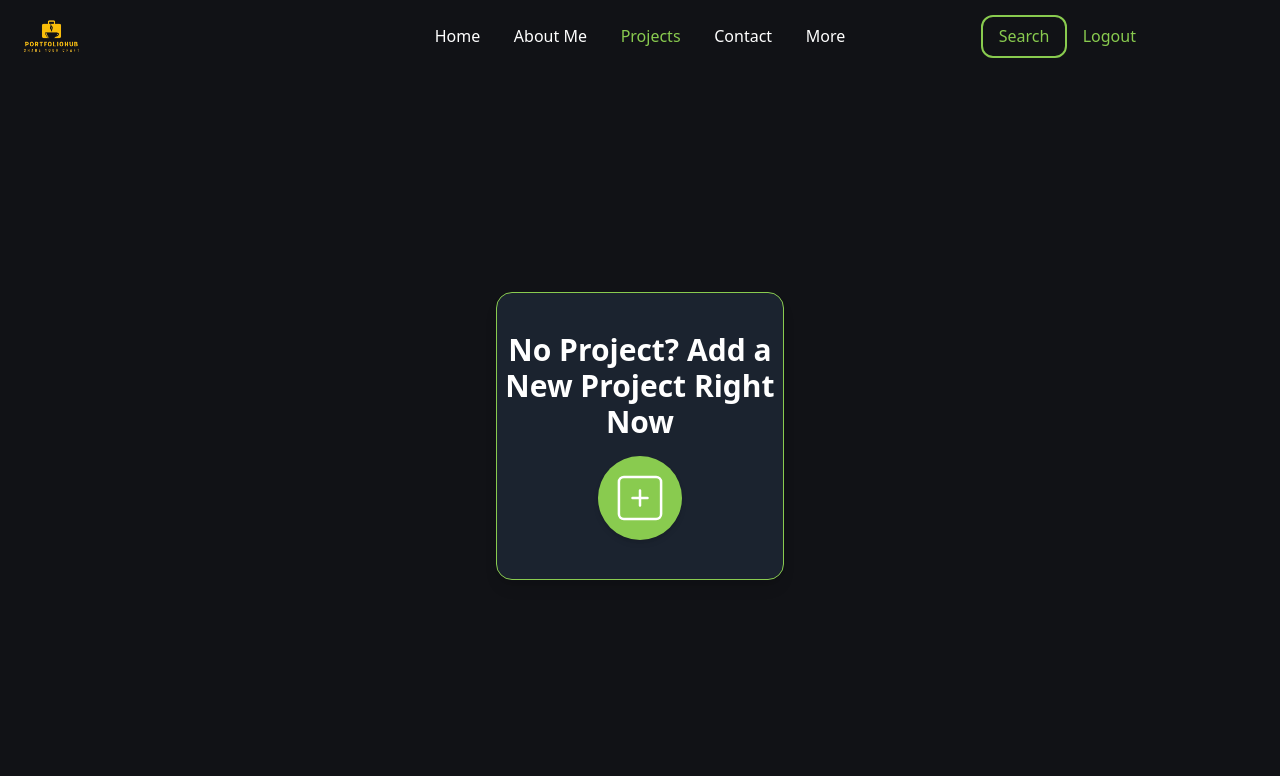
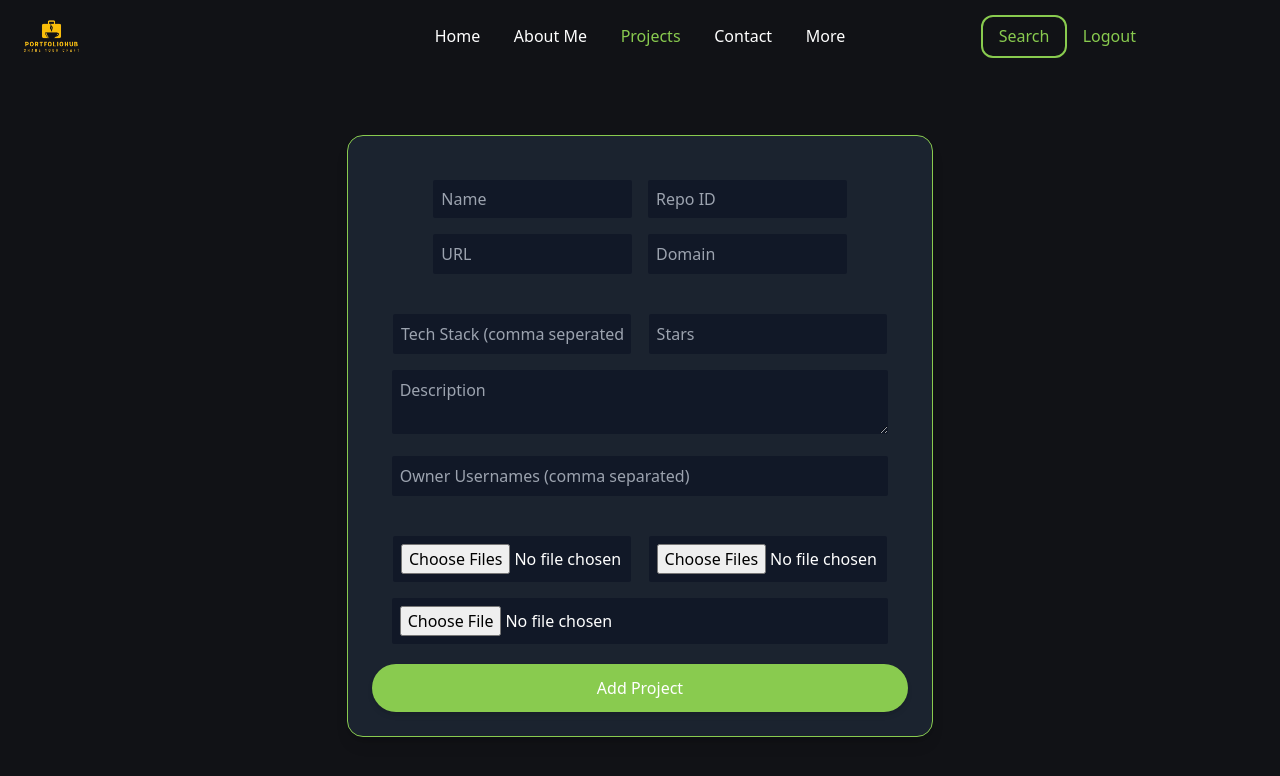
Before and after one commit to UjjawalGusain/PortfolioHub, a React (Vite) app in the folder frontend/: page /projects in a window 1280 px wide. Shown: the top 776 px of the page. Built offline with nearby package versions, Linux system fonts and the light colour scheme.

Commit message:
Added front-end to add project

```diff
--- /dev/null
+++ b/frontend/src/components/Projects/AddProjectCard.jsx
@@ -0,0 +1,68 @@
+import React from 'react';
+import { useForm } from 'react-hook-form';
+import axios from 'axios';
+import { USER_ENDPOINTS } from '../../services/apiService';
+import MainDetails from './AddProjectDetails/MainDetails';
+import OptionalDetails from './AddProjectDetails/OptionalDetails';
+import FilesDetails from './AddProjectDetails/FilesDetails';
+
+function AddProjectCard() {
+  const { register, handleSubmit, formState: { errors } } = useForm();
+
+  const onSubmit = async (data) => {
+    const formData = new FormData();
+
+    formData.append('name', data.name);
+    formData.append('repoId', data.repoId);
+    formData.append('url', data.url);
+    formData.append('description', data.description);
+    formData.append('domain', data.domain);
+    formData.append('techStack', data.techStack);
+    formData.append('stars', data.stars);
+    formData.append('ownersUsernames', data.ownersUsernames);
+
+    for (let i = 0; i < data.videos.length; i++) {
+      formData.append('videos', data.videos[i]);
+    }
+
+    for (let i = 0; i < data.images.length; i++) {
+      formData.append('images', data.images[i]);
+    }
+
+    if (data.thumbnail[0]) {
+      formData.append('thumbnail', data.thumbnail[0]);
+    }
+
+    try {
+      const response = await axios.post(USER_ENDPOINTS.ADD_PROJECT, formData, {
+        headers: {
+          'Content-Type': 'multipart/form-data',
+        },
+        withCredentials: true,
+      });
+      console.log('Project added successfully:', response.data);
+    } catch (error) {
+      console.error('Error adding project:', error);
+    }
+  };
+
+  return (
+    <div className="flex w-full h-full justify-center items-center">
+      <div className="flex flex-col w-1/2 h-full border border-home-gold rounded-2xl items-center justify-center bg-gray-800 bg-opacity-75 shadow-lg transition-transform duration-300 ease-in-out hover:shadow-2xl transform hover:scale-105 p-6">
+        <form onSubmit={handleSubmit(onSubmit)} className="flex flex-col  w-full">
+          {/* Carousel-like navigation */}
+          <MainDetails register={register} errors={errors} />
+          <OptionalDetails register={register} errors={errors} />
+          <FilesDetails register={register} />
+
+          {/* Submit Button */}
+          <button type="submit" className="bg-home-gold text-white p-3 rounded-full transition-transform duration-300 ease-in-out transform hover:scale-110 active:scale-95 shadow-md">
+            Add Project
+          </button>
+        </form>
+      </div>
+    </div>
+  );
+}
+
+export default AddProjectCard;
--- /dev/null
+++ b/frontend/src/components/Projects/AddProjectDetails/FilesDetails.jsx
@@ -0,0 +1,31 @@
+import React from 'react';
+
+const FilesDetails = ({ register }) => (
+  <div className="flex flex-wrap w-full gap-4 items-center justify-evenly p-5">
+    <div className="w-[48%]">
+      <input
+        type="file"
+        multiple
+        {...register('videos')}
+        className="p-2 rounded-sm bg-gray-900 text-white w-full"
+      />
+    </div>
+    <div className="w-[48%]">
+      <input
+        type="file"
+        multiple
+        {...register('images')}
+        className="p-2 rounded-sm bg-gray-900 text-white w-full"
+      />
+    </div>
+    <div className="w-full">
+      <input
+        type="file"
+        {...register('thumbnail')}
+        className="p-2 rounded-sm bg-gray-900 text-white w-full"
+      />
+    </div>
+  </div>
+);
+
+export default FilesDetails;
--- /dev/null
+++ b/frontend/src/components/Projects/AddProjectDetails/MainDetails.jsx
@@ -0,0 +1,44 @@
+import React from 'react';
+
+const MainDetails = ({ register, errors }) => (
+  <div className="flex flex-wrap w-full gap-4 items-center justify-center p-5">
+    <div className="w-2/5 flex">
+      <input
+        type="text"
+        placeholder="Name"
+        {...register('name', { required: true })}
+        className="p-2 rounded-sm bg-gray-900 text-white w-full h-full"
+      />
+      {errors.name && <span className="text-red-500">Name is required</span>}
+    </div>
+    <div className="w-2/5 flex ">
+      <input
+        type="text"
+        placeholder="Repo ID"
+        {...register('repoId', { required: true })}
+        className="p-2 rounded-sm bg-gray-900 text-white w-full h-full"
+      />
+      {errors.repoId && <span className="text-red-500">Repo ID is required</span>}
+    </div>
+    <div className="w-2/5">
+      <input
+        type="url"
+        placeholder="URL"
+        {...register('url', { required: true })}
+        className="p-2 rounded-sm bg-gray-900 text-white w-full"
+      />
+      {errors.url && <span className="text-red-500">URL is required</span>}
+    </div>
+    <div className="w-2/5">
+      <input
+        type="text"
+        placeholder="Domain"
+        {...register('domain', { required: true })}
+        className="p-2 rounded-sm bg-gray-900 text-white w-full"
+      />
+      {errors.domain && <span className="text-red-500">Domain is required</span>}
+    </div>
+  </div>
+);
+
+export default MainDetails;
--- /dev/null
+++ b/frontend/src/components/Projects/AddProjectDetails/OptionalDetails.jsx
@@ -0,0 +1,43 @@
+import React from 'react';
+
+const OptionalDetails = ({ register, errors }) => (
+  <div className="flex flex-wrap w-full gap-4 items-center justify-evenly p-5">
+    <div className="w-[48%]">
+      <input
+        type="text"
+        placeholder="Tech Stack (comma seperated)"
+        {...register('techStack', { required: true })}
+        className="p-2 rounded-sm bg-gray-900 text-white w-full"
+      />
+      {errors.techStack && <span className="text-red-500">Tech Stack is required</span>}
+    </div>
+    <div className="w-[48%]">
+      <input
+        type="number"
+        placeholder="Stars"
+        {...register('stars', { required: true })}
+        className="p-2 rounded-sm bg-gray-900 text-white w-full"
+      />
+      {errors.stars && <span className="text-red-500">Stars are required</span>}
+    </div>
+    <div className="w-full">
+      <textarea
+        placeholder="Description"
+        {...register('description', { required: true })}
+        className="p-2 rounded-sm bg-gray-900 text-white w-full"
+      />
+      {errors.description && <span className="text-red-500">Description is required</span>}
+    </div>
+    <div className="w-full">
+      <input
+        type="text"
+        placeholder="Owner Usernames (comma separated)"
+        {...register('ownersUsernames', { required: true })}
+        className="p-2 rounded-sm bg-gray-900 text-white w-full"
+      />
+      {errors.ownersUsernames && <span className="text-red-500">Owner usernames are required</span>}
+    </div>
+  </div>
+);
+
+export default OptionalDetails;
--- a/frontend/src/components/Projects/NoProjectCard.jsx
+++ b/frontend/src/components/Projects/NoProjectCard.jsx
@@ -9,7 +9,9 @@ function NoProjectCard() {
           <h1 className="text-center text-3xl text-white font-bold cursor-pointer transition-transform duration-300 ease-in-out hover:scale-105">
             No Project? Add a New Project Right Now
           </h1>
-          <button className="flex items-center justify-center bg-home-gold p-3 rounded-full transition-transform duration-300 ease-in-out transform hover:scale-110 active:scale-95 shadow-md hover:shadow-lg">
+          <button
+            className="flex items-center justify-center bg-home-gold p-3 rounded-full transition-transform duration-300 ease-in-out transform hover:scale-110 active:scale-95 shadow-md hover:shadow-lg"
+          >
             <CiSquarePlus className="text-white text-6xl" />
           </button>
         </div>
--- a/frontend/src/components/Projects/Projects.jsx
+++ b/frontend/src/components/Projects/Projects.jsx
@@ -1,12 +1,13 @@
 import React from "react";
 import CardDefault from "./CardDefault";
 import NoProjectCard from "./NoProjectCard";
+import AddProjectCard from "./AddProjectCard";
 
 export default function Projects() {
   return (
     <div className="h-screen w-full bg-home-black flex flex-col justify-center items-center">
       <div className="w-11/12 flex flex-wrap">
-        <NoProjectCard/>
+        <AddProjectCard/>
       </div>
     </div>
   );
```
Also changed, not shown: 1 other file (tests, documents, lock files or other folders).
